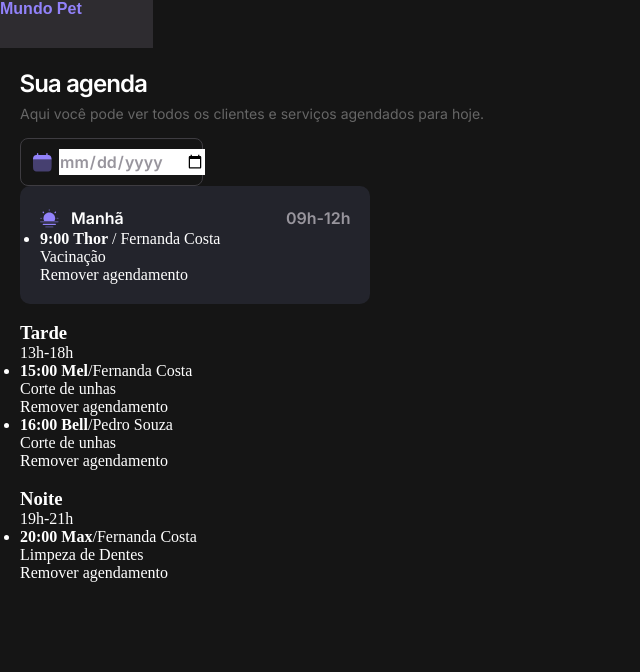
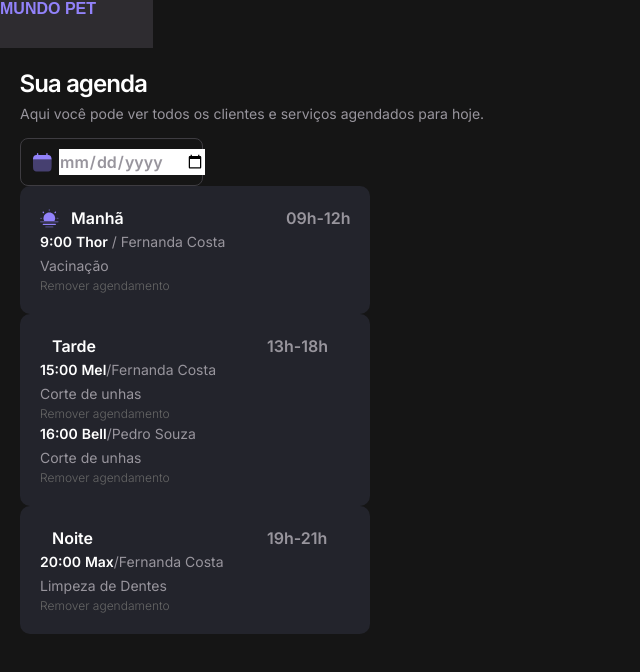
Before and after one commit to PauloCMatsudaA/Petshop, a website: page index.html in a window 1280 px wide. Shown: the whole page, without its empty margins (0-640 px from the left). Drawn offline with Linux system fonts and the light colour scheme; a web font is replaced by a local one.

Commit message:
add the costumization to schedules

```diff
--- a/index.html
+++ b/index.html
@@ -16,11 +16,11 @@
   </head>
   <body>
     <div class="name-container">
-      <h3 class="name-tittle">Mundo Pet</h3>
+      <h3 class="name-tittle">MUNDO PET</h3>
     </div>
     <section class="tittle-description">
       <h1>Sua agenda</h1>
-      <p>
+      <p class="paragraph-medium">
         Aqui você pode ver todos os clientes e serviços agendados para hoje.
       </p>
 
@@ -36,49 +36,49 @@
         <h3  class="period-name label-large">Manhã</h3>
         <span class="label-large tittle-hour">09h-12h</span>
       </header>
-      <ul>
+      <ul class="schedule-list">
         <li>
-          <strong>9:00</strong>
-          <span><strong>Thor</strong> / Fernanda Costa</span>
-          <p>Vacinação</p>
-          <p>Remover agendamento</p>
+          <strong class="hour-scheduled label-medium">9:00</strong>
+          <span class="paragraph-medium"><strong class="label-medium">Thor</strong> / Fernanda Costa</span>
+          <p class="paragraph-medium">Vacinação</p>
+          <p class="cancel-btn">Remover agendamento</p>
         </li>
       </ul>
       </div>
     </section>
-    <section>
-      <header>
+    <section class="schedules-cards">
+      <header class="schedule-tittles">
         <img src="" alt="" />
-        <h3>Tarde</h3>
-        <span>13h-18h</span>
+        <h3 class="period-name label-large">Tarde</h3>
+        <span class="label-large tittle-hour">13h-18h</span>
       </header>
-      <ul>
+      <ul class="schedule-list">
         <li>
-          <strong>15:00</strong>
-          <span><strong>Mel</strong>/Fernanda Costa</span>
-          <p>Corte de unhas</p>
-          <p>Remover agendamento</p>
+          <strong class="hour-scheduled label-medium">15:00</strong>
+          <span class="paragraph-medium"><strong class="label-medium">Mel</strong>/Fernanda Costa</span>
+          <p class="paragraph-medium">Corte de unhas</p>
+          <p class="cancel-btn">Remover agendamento</p>
         </li>
         <li>
-          <strong>16:00</strong>
-          <span><strong>Bell</strong>/Pedro Souza</span>
-          <p>Corte de unhas</p>
-          <p>Remover agendamento</p>
+          <strong class="hour-scheduled label-medium">16:00</strong>
+          <span class="paragraph-medium"><strong class="label-medium">Bell</strong>/Pedro Souza</span>
+          <p class="paragraph-medium">Corte de unhas</p>
+          <p class="cancel-btn">Remover agendamento</p>
         </li>
       </ul>
     </section>
-    <section>
-      <header>
+    <section class="schedules-cards">
+      <header class="schedule-tittles">
         <img src="" alt="" />
-        <h3>Noite</h3>
-        <span>19h-21h</span>
+        <h3 class="period-name label-large">Noite</h3>
+        <span class="label-large tittle-hour">19h-21h</span>
       </header>
-      <ul>
+      <ul class="schedule-list">
         <li>
-          <strong>20:00</strong>
-          <span><strong>Max</strong>/Fernanda Costa</span>
-          <p>Limpeza de Dentes</p>
-          <p>Remover agendamento</p>
+          <strong class="hour-scheduled label-medium">20:00</strong>
+          <span class="paragraph-medium"><strong class="label-medium">Max</strong>/Fernanda Costa</span>
+          <p class="paragraph-medium">Limpeza de Dentes</p>
+          <p class="cancel-btn">Remover agendamento</p>
         </li>
       </ul>
     </section>
--- a/src/styles/global.css
+++ b/src/styles/global.css
@@ -37,7 +37,19 @@ body{
     font-size: 16px;
     line-height: 24px;
 }
-
+.label-medium{
+  font-family: "Inter", sans-serif;
+  font-size: 14px;
+  font-weight: 600;
+  line-height: 24px;
+}
+.paragraph-medium{
+  font-family: "Inter", sans-serif;
+  line-height: 24px;
+  font-size: 14px;
+  font-weight: 400;
+  color: var(--content-secondary);
+}
 section{
     margin-left: 20px;
 }
@@ -63,11 +75,6 @@ h1 {
 }
 .tittle-description p{
   margin-top: 4px;
-  color: var(--content-tertiary);
-  font-family: "Inter", sans-serif;
-  line-height: 24px;
-  font-size: 14px;
-  font-weight: 400;
 }
 .label{
   position: absolute;
--- a/src/styles/schedules.css
+++ b/src/styles/schedules.css
@@ -19,3 +19,16 @@
 .tittle-hour {
   color: var(--content-secondary);
 }
+.schedule-list{
+  list-style-type: none;
+}
+.hour-scheduled{
+  color: var(--content-primary);
+}
+.cancel-btn{
+  font-family: "Inter", sans-serif;
+  font-size: 12px;
+  line-height: 16px;
+  font-weight: 300;
+  color: var(--content-tertiary)
+}
```
